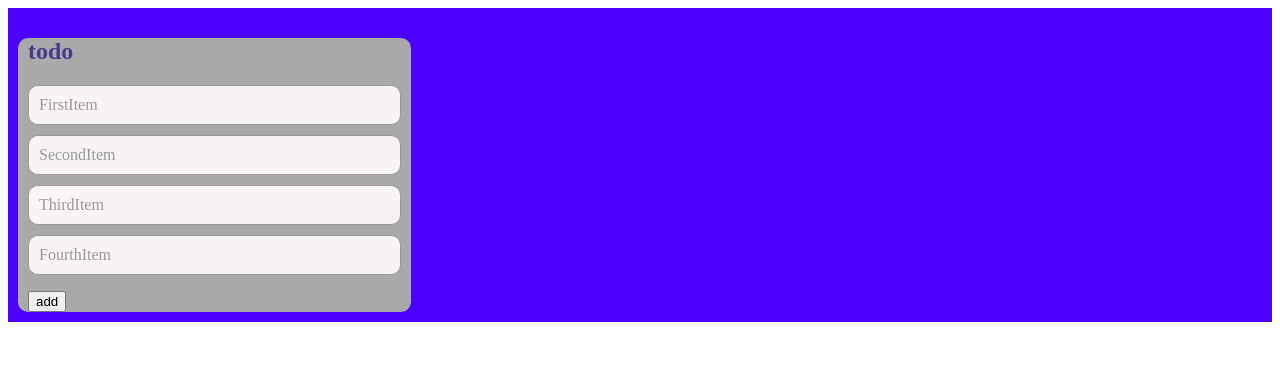
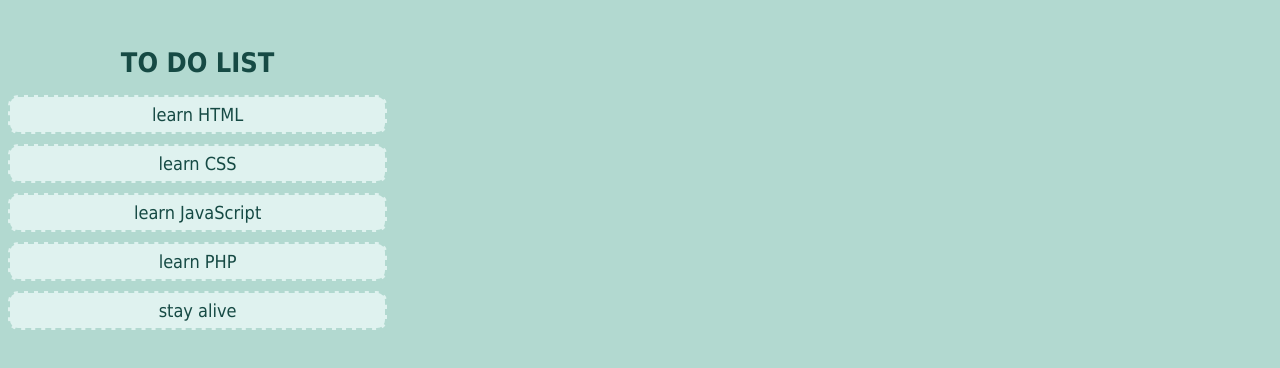
Before and after one commit to Natlia82/LessonDnD, a website built with webpack: page src/index.html in a window 1280 px wide. Built offline with nearby package versions, Linux system fonts and the light colour scheme.

Commit message:
перетаскивание

```diff
--- a/src/css/style.css
+++ b/src/css/style.css
@@ -1,53 +1,44 @@
 body {
-    color: #999;
+    font-family: "Tahoma", sans-serif;
+    font-size: 18px;
+    line-height: 25px;
+    color: #164a44;
+    background-color: #b2d9d0;
 }
 
-.main {
-    background-color: rgb(76, 0, 255);
-    padding: 10px;
+.tasks {
+    width: 30%;
 }
 
-.column {
-    width: 30%;
-    padding-left: 10px;
-    padding-right: 10px;
-    margin-left: 0px;
-    background-color: darkgray;
-    border-radius: 10px;
-    /*  margin: 10px;*/
+.tasks__title {
+    margin: 50px 0 20px 0;
+    text-align: center;
+    text-transform: uppercase;
 }
 
-.items {
-    list-style-type: none;
-    padding-left: 0;
+.tasks__list {
+    margin: 0;
+    padding: 0;
+    list-style: none;
 }
 
-.items-item {
-    border: 1px solid #999;
-    padding: 10px;
-    margin-bottom: -1px;
-    cursor: pointer;
+.tasks__item {
+    transition: background-color 0.5s;
     margin-bottom: 10px;
-    border-top-left-radius: 10px;
-    border-top-right-radius: 10px;
-    border-bottom-left-radius: 10px;
-    border-bottom-right-radius: 10px;
-    background-color: rgb(248, 244, 244);
-    cursor: grab;
+    padding: 5px;
+    text-align: center;
+    border: 2px dashed #b2d9d0;
+    border-radius: 10px;
+    cursor: grabbing;
+    background-color: #dff2ef;
+    transition: background-color 0.5s;
 }
 
-.items-item.dragged {
-    border-radius: 10px;
-    position: absolute;
-    z-index: 999;
-    pointer-events: none;
-    background: #fff;
-}
-
-h2 {
-    color: darkslateblue;
+.tasks__item:last-child {
+    margin-bottom: 0;
 }
 
 .selected {
-    opacity: 0.6;
+    opacity: 0.01;
+    /*  background-color: darkslateblue;*/
 }
--- a/src/index.html
+++ b/src/index.html
@@ -9,19 +9,17 @@
 </head>
 
 <body>
-    <div class="main">
-        <div class="column">
-            <h2>todo</h2>
-            <ul class="items">
-                <li class="items-item">FirstItem</li>
-                <li class="items-item">SecondItem</li>
-                <li class="items-item">ThirdItem</li>
-                <li class="items-item">FourthItem</li>
-            </ul>
-            <button class="add">add</button>
-        </div>
+    <section class="tasks">
+        <h1 class="tasks__title">To do list</h1>
 
-    </div>
+        <ul class="tasks__list">
+            <li class="tasks__item">learn HTML</li>
+            <li class="tasks__item">learn CSS</li>
+            <li class="tasks__item">learn JavaScript</li>
+            <li class="tasks__item">learn PHP</li>
+            <li class="tasks__item">stay alive</li>
+        </ul>
+    </section>
 
 </body>
 
--- a/src/js/app.js
+++ b/src/js/app.js
@@ -1,45 +1,23 @@
-const tasksListElement = document.querySelector(`.items`);
-const taskElements = tasksListElement.querySelectorAll(`.tasks__item`);
-
-// Перебираем все элементы списка и присваиваем нужное значение
-for (const task of taskElements) {
-    task.draggable = true;
+const tasksListElement = document.querySelector('.tasks__list');
+const taskElements = tasksListElement.querySelectorAll('.tasks__item');
+/*
+taskElements[0].draggable = true;
+taskElements[1].draggable = true;
+taskElements[2].draggable = true;
+taskElements[3].draggable = true;
+taskElements[4].draggable = true;
+*/
+for (let i = 0; i < taskElements.length; i++) {
+    taskElements[i].draggable = true;
 }
 
-tasksListElement.addEventListener(`dragstart`, (evt) => {
-    evt.target.classList.add(`selected`);
+
+tasksListElement.addEventListener('dragstart', (evt) => {
+    evt.target.classList.add('selected');
 })
 
-tasksListElement.addEventListener(`dragend`, (evt) => {
-    evt.target.classList.remove(`selected`);
-});
-
-tasksListElement.addEventListener(`dragover`, (evt) => {
-    // Разрешаем сбрасывать элементы в эту область
-    evt.preventDefault();
-
-    // Находим перемещаемый элемент
-    const activeElement = tasksListElement.querySelector(`.selected`);
-    // Находим элемент, над которым в данный момент находится курсор
-    const currentElement = evt.target;
-    // Проверяем, что событие сработало:
-    // 1. не на том элементе, который мы перемещаем,
-    // 2. именно на элементе списка
-    const isMoveable = activeElement !== currentElement &&
-        currentElement.classList.contains(`tasks__item`);
-
-    // Если нет, прерываем выполнение функции
-    if (!isMoveable) {
-        return;
-    }
-
-    // Находим элемент, перед которым будем вставлять
-    const nextElement = (currentElement === activeElement.nextElementSibling) ?
-        currentElement.nextElementSibling :
-        currentElement;
-
-    // Вставляем activeElement перед nextElement
-    tasksListElement.insertBefore(activeElement, nextElement);
+tasksListElement.addEventListener('dragend', (evt) => {
+    evt.target.classList.remove('selected');
 });
 
 const getNextElement = (cursorPosition, currentElement) => {
@@ -57,13 +35,13 @@ const getNextElement = (cursorPosition, currentElement) => {
     return nextElement;
 };
 
-tasksListElement.addEventListener(`dragover`, (evt) => {
+tasksListElement.addEventListener('dragover', (evt) => {
     evt.preventDefault();
 
     const activeElement = tasksListElement.querySelector(`.selected`);
     const currentElement = evt.target;
     const isMoveable = activeElement !== currentElement &&
-        currentElement.classList.contains(`tasks__item`);
+        currentElement.classList.contains('tasks__item');
 
     if (!isMoveable) {
         return;
@@ -85,3 +63,5 @@ tasksListElement.addEventListener(`dragover`, (evt) => {
 
     tasksListElement.insertBefore(activeElement, nextElement);
 });
+
+/***********/
```
